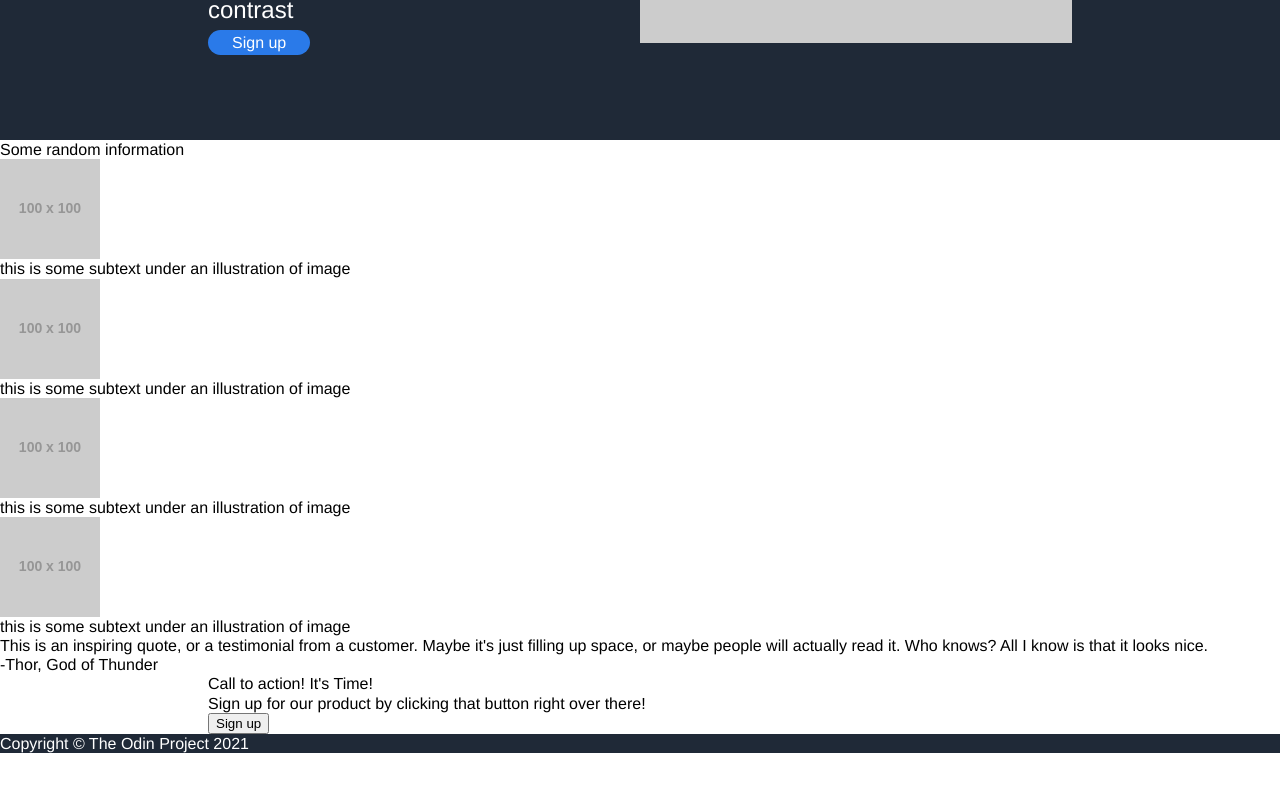
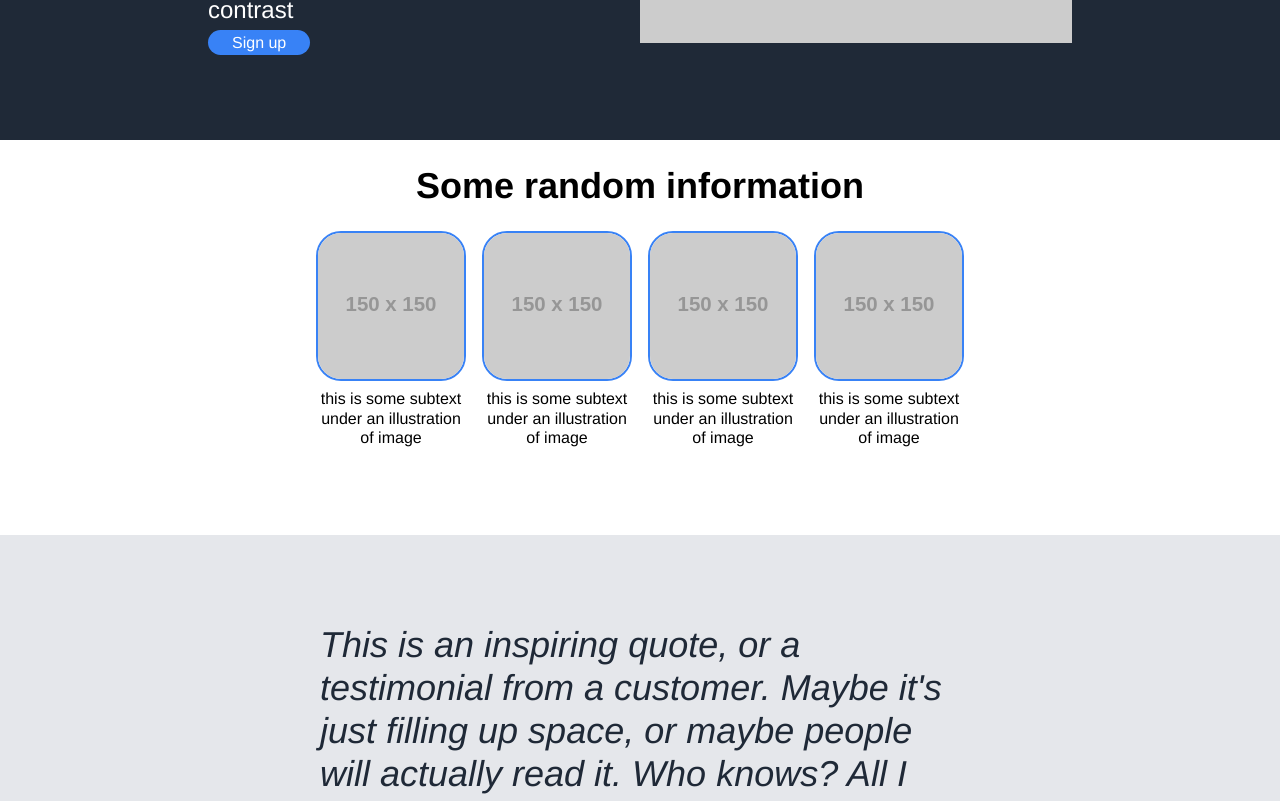
Before and after one commit to rnguyen89/TOP, a plain HTML site: page the-odin-landing-page/index.html in a window 1280 px wide. Shown: the part 335-1136 px from the top of the page. Before the commit the page ends 1088 px from the top, so only its background shows below. Drawn offline with Linux system fonts and the light colour scheme.

Commit message:
aded css for cards, quote, cta, and footer section

```diff
--- a/the-odin-landing-page/index.html
+++ b/the-odin-landing-page/index.html
@@ -40,25 +40,28 @@
 
   <section class="cards">
     <h2>Some random information</h2>
+    <div class="container">
       <div class="card">
-      <img src="https://via.placeholder.com/100">
+        <img src="https://via.placeholder.com/150">
         <p>this is some subtext under an illustration of image</p>
       </div>
       <div class="card">
-      <img src="https://via.placeholder.com/100">
+        <img src="https://via.placeholder.com/150">
         <p>this is some subtext under an illustration of image</p>
       </div>
       <div class="card">
-      <img src="https://via.placeholder.com/100">
+        <img src="https://via.placeholder.com/150">
         <p>this is some subtext under an illustration of image</p>
       </div>
       <div class="card">
-      <img src="https://via.placeholder.com/100">
+        <img src="https://via.placeholder.com/150">
         <p>this is some subtext under an illustration of image</p>
+      </div>
+
     </div>
   </section>
 
-  <section class="quote">
+  <section class="quote" style="background-color: #E5E7EB;padding: 88px 25%;display: flex;justify-content: center;flex-direction: column;">
     <blockquote>
       This is an inspiring quote, or a testimonial from a customer. Maybe it's just filling up space, or maybe people will actually read it. Who knows? All I know is that it looks nice.
     </blockquote>
@@ -70,7 +73,7 @@
       <h3>Call to action! It's Time!</h3>
       <p>Sign up for our product by clicking that button right over there!</p>
     </div>
-    <button>Sign up</button>
+    <a href="sign-up.html" class="cta-btn">Sign up</a>
   </section>
 
   <footer>
--- a/the-odin-landing-page/styles.css
+++ b/the-odin-landing-page/styles.css
@@ -66,9 +66,96 @@ nav a {
 
 .hero-content a {
   text-decoration: none;
-  background-color: #2a7ae9;
+  background-color: #3882F6;
   color: white;
   padding: 4px 24px;
   border-radius: 25px;
 
 }
+
+.cards {
+  text-align: center;
+}
+
+.cards .container {
+  display: flex;
+  justify-content: center;
+  gap: 16px;
+}
+
+.cards h2 {
+  font-size: 36px;
+  font-weight: 900;
+  margin: 24px 0;
+}
+
+.card {
+  width: 150px;
+  margin-bottom: 88px;
+}
+
+.card img {
+  border: 2px solid #3882F6;
+  border-radius: 25px;
+  margin-bottom: 8px;
+};
+
+/* not working */
+section.quote {
+  background-color: #E5E7EB;
+  padding: 88px 25%;
+  display: flex;
+  justify-content: center;
+  flex-direction: column;
+}
+/* | */
+
+section.quote blockquote {
+  font-size: 36px;
+  font-style: italic;
+  font-weight: 100;
+  color: #1F2937;
+}
+
+section.quote p {
+  text-align: right;
+  color: #1F2937;
+  font-weight: 900;
+}
+
+.cta {
+  display: flex;
+  justify-content: space-around;
+  margin: 96px auto;
+  padding: 48px;
+  background-color: #3882F6;
+  color: white;
+  border-radius: 8px;
+}
+
+.cta-text h3 {
+  font-weight: 900;
+  font-size: 18px;
+}
+
+.cta-text p {
+  font-size: 14px;
+  color: #e4e5e6c5;
+}
+
+.cta-btn {
+  font-size: 14px;
+  vertical-align: middle;
+  text-decoration: none;
+  border: solid 2px white;
+  color: white;
+  padding: 4px 24px;
+  border-radius: 25px;
+  line-height: 1.8;
+
+}
+
+footer {
+  text-align: center;
+  padding: 24px 0;
+}
```
Lines whose indentation alone changed are shown as unchanged.
